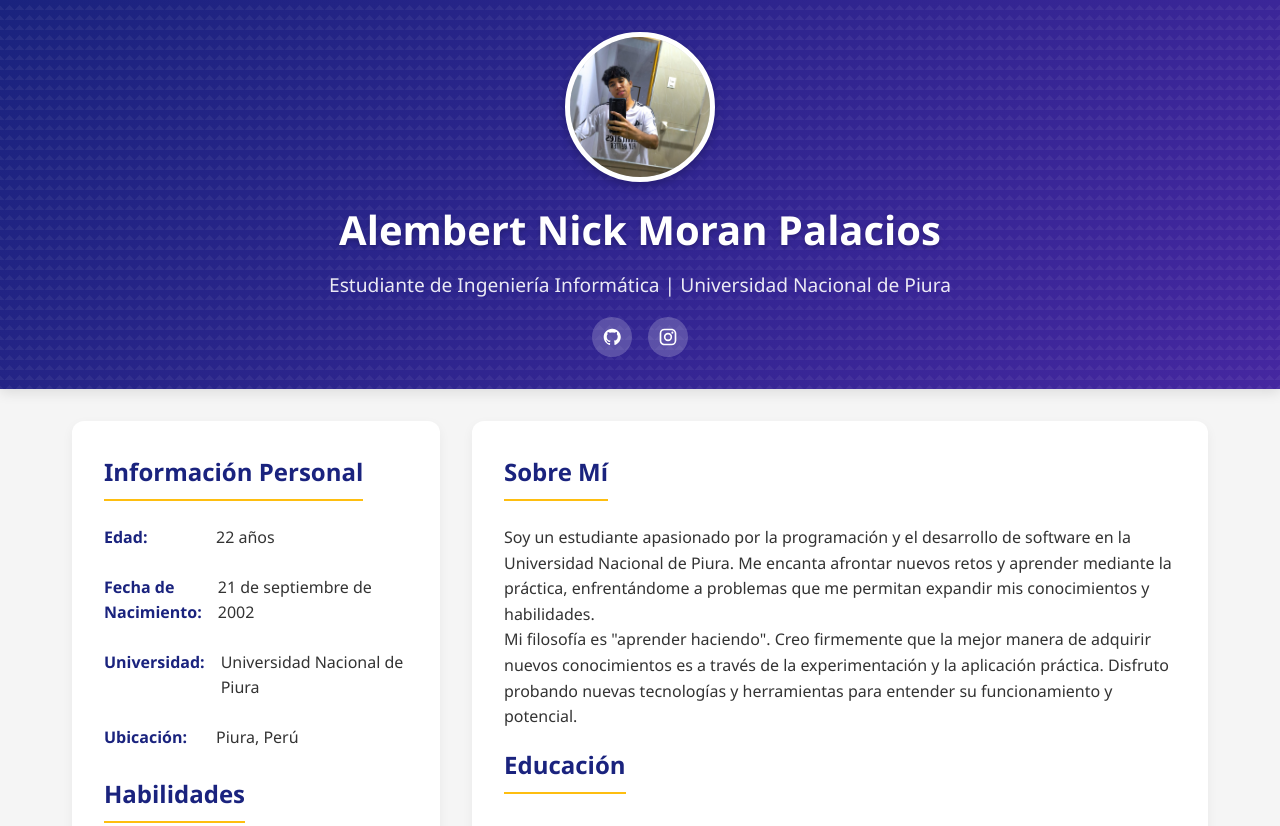
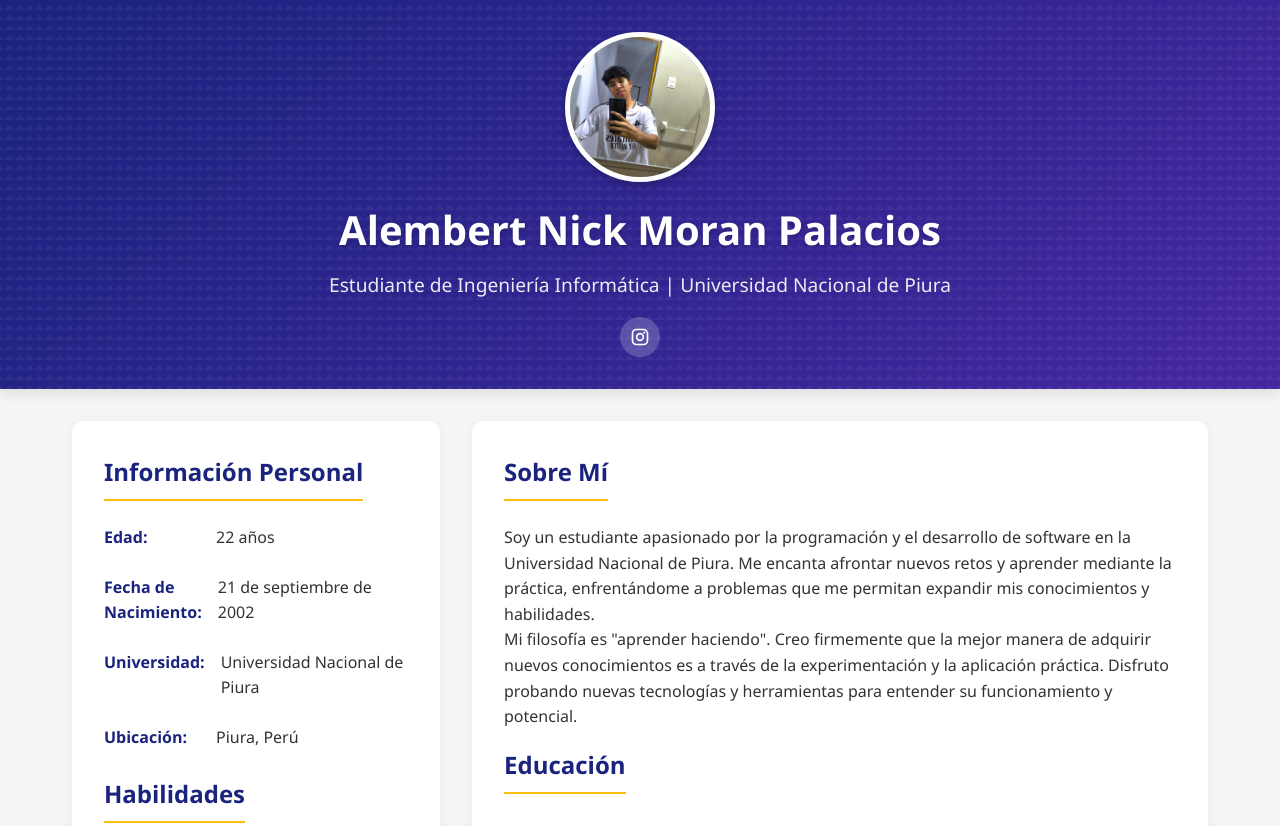
Before and after one commit to nickdream21/web, a plain HTML site: page index.html in a window 1280 px wide. Shown: the top 826 px of the page. Drawn offline with Linux system fonts and the light colour scheme.

Commit message:
Update index.html

```diff
--- a/index.html
+++ b/index.html
@@ -372,11 +372,6 @@
             <h1 class="profile-name">Alembert Nick Moran Palacios</h1>
             <p class="profile-title">Estudiante de Ingeniería Informática | Universidad Nacional de Piura</p>
             <div class="social-icons">
-                <a href="https://github.com/nickdream21" class="social-icon" target="_blank" rel="noopener noreferrer">
-                    <svg viewBox="0 0 24 24">
-                        <path d="M12 2.04c-5.5 0-10 4.49-10 10.02 0 4.4 2.94 8.13 7 9.47.5.1.68-.22.68-.48v-1.71c-2.85.65-3.45-1.37-3.45-1.37-.46-1.18-1.14-1.5-1.14-1.5-.93-.64.07-.62.07-.62 1.03.07 1.57 1.06 1.57 1.06.92 1.56 2.42 1.11 3 .85.09-.67.35-1.12.65-1.37-2.26-.26-4.65-1.13-4.65-5.04 0-1.12.4-2.03 1.05-2.75-.11-.26-.45-1.3.1-2.71 0 0 .86-.27 2.83 1.05.82-.23 1.7-.34 2.58-.34.88 0 1.76.11 2.58.34 1.96-1.33 2.82-1.05 2.82-1.05.55 1.41.21 2.45.1 2.71.65.72 1.05 1.63 1.05 2.75 0 3.92-2.39 4.78-4.66 5.03.37.32.7.95.7 1.91v2.83c0 .27.18.59.69.49 4.05-1.35 6.97-5.07 6.97-9.47 0-5.53-4.5-10.02-10-10.02z"></path>
-                    </svg>
-                </a>
                 <a href="https://www.instagram.com/nick.dream01/" class="social-icon" target="_blank" rel="noopener noreferrer">
                     <svg viewBox="0 0 24 24">
                         <path d="M7.8 2h8.4C19.4 2 22 4.6 22 7.8v8.4a5.8 5.8 0 0 1-5.8 5.8H7.8C4.6 22 2 19.4 2 16.2V7.8A5.8 5.8 0 0 1 7.8 2m-.2 2A3.6 3.6 0 0 0 4 7.6v8.8C4 18.39 5.61 20 7.6 20h8.8a3.6 3.6 0 0 0 3.6-3.6V7.6C20 5.61 18.39 4 16.4 4H7.6m9.65 1.5a1.25 1.25 0 0 1 1.25 1.25A1.25 1.25 0 0 1 17.25 8 1.25 1.25 0 0 1 16 6.75a1.25 1.25 0 0 1 1.25-1.25M12 7a5 5 0 0 1 5 5 5 5 0 0 1-5 5 5 5 0 0 1-5-5 5 5 0 0 1 5-5m0 2a3 3 0 0 0-3 3 3 3 0 0 0 3 3 3 3 0 0 0 3-3 3 3 0 0 0-3-3z"></path>
```
